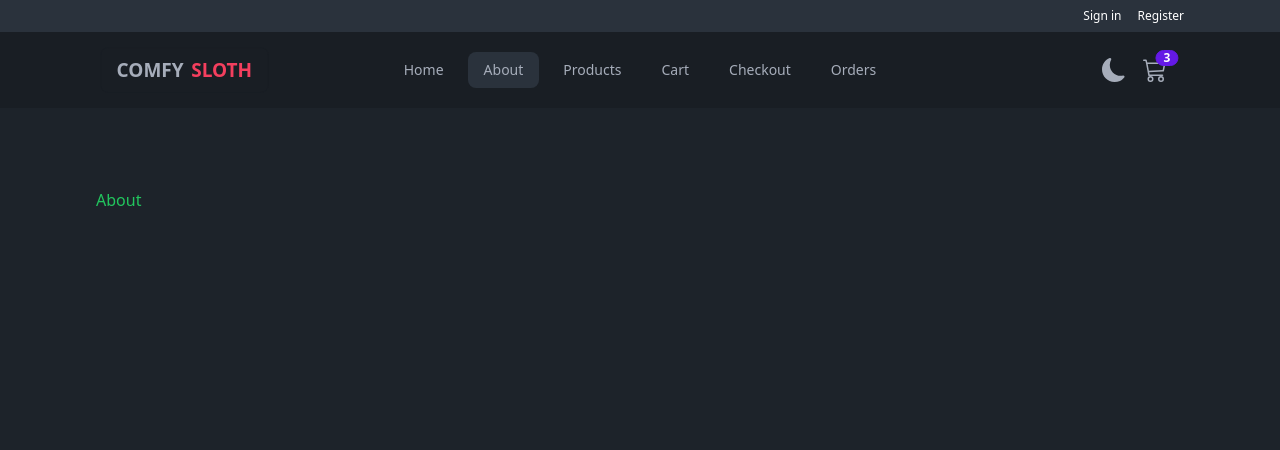
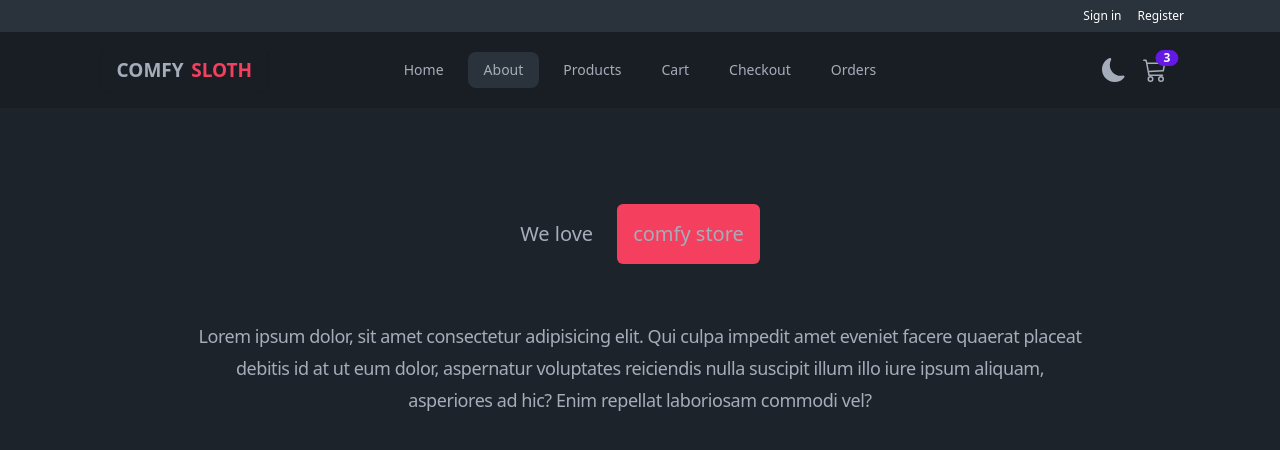
Before and after one commit to naveensai002/new-comfy-store, a React (Vite) app in the folder comfy-store/: page /about in a window 1280 px wide. Shown: the top 450 px of the page. Built offline with nearby package versions, Linux system fonts and the light colour scheme.

Commit message:
about page

```diff
--- a/comfy-store/src/pages/About.jsx
+++ b/comfy-store/src/pages/About.jsx
@@ -1,7 +1,22 @@
 import React from 'react';
 
 const About = () => {
-  return <div className='text-green-500'>About</div>;
+  return (
+    <div>
+      <div className='flex mb-10 flex-row gap-6 items-center justify-center p-4 text-xl '>
+        <h1>We love</h1>
+        <span className='bg-rose-500 p-4 rounded-md text-xl transition'>
+          comfy store
+        </span>
+      </div>
+      <div className=' flex justify-center text-center tracking-tight leading-8 w-full max-w-[70vw] mx-auto text-lg xs:text-sm '>
+        Lorem ipsum dolor, sit amet consectetur adipisicing elit. Qui culpa
+        impedit amet eveniet facere quaerat placeat debitis id at ut eum dolor,
+        aspernatur voluptates reiciendis nulla suscipit illum illo iure ipsum
+        aliquam, asperiores ad hic? Enim repellat laboriosam commodi vel?
+      </div>
+    </div>
+  );
 };
 
 export default About;
```
